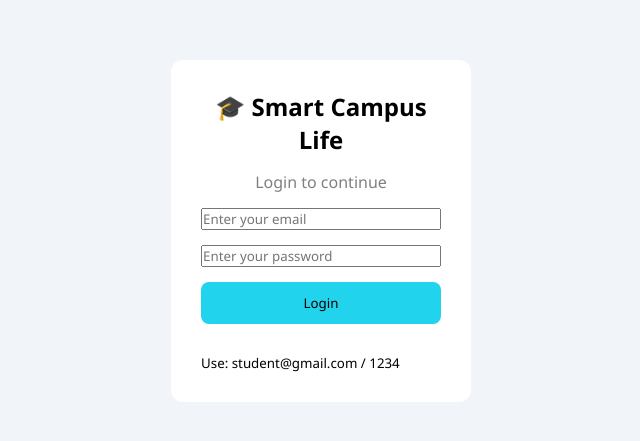
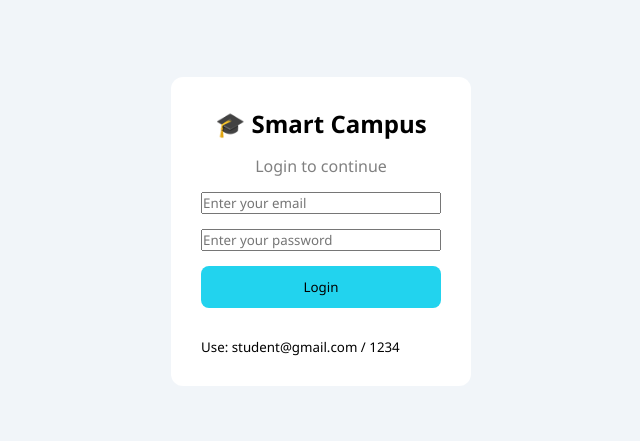
Before and after one commit to Craka250/SmartCampusLife, a plain HTML site: page login.html in a window 1280 px wide. Shown: the part 169-610 px from the top of the page, without its empty margins (319-959 px from the left). Drawn offline with Linux system fonts and the light colour scheme.

Commit message:
Update the login UI

```diff
--- a/login.html
+++ b/login.html
@@ -11,7 +11,7 @@
 <div class="auth-container">
 
   <form id="loginForm" class="auth-box">
-    <h2>🎓 Smart Campus Life</h2>
+    <h2>🎓 Smart Campus</h2>
     <p>Login to continue</p>
 
     <input type="email" id="email" placeholder="Enter your email" required>
```
